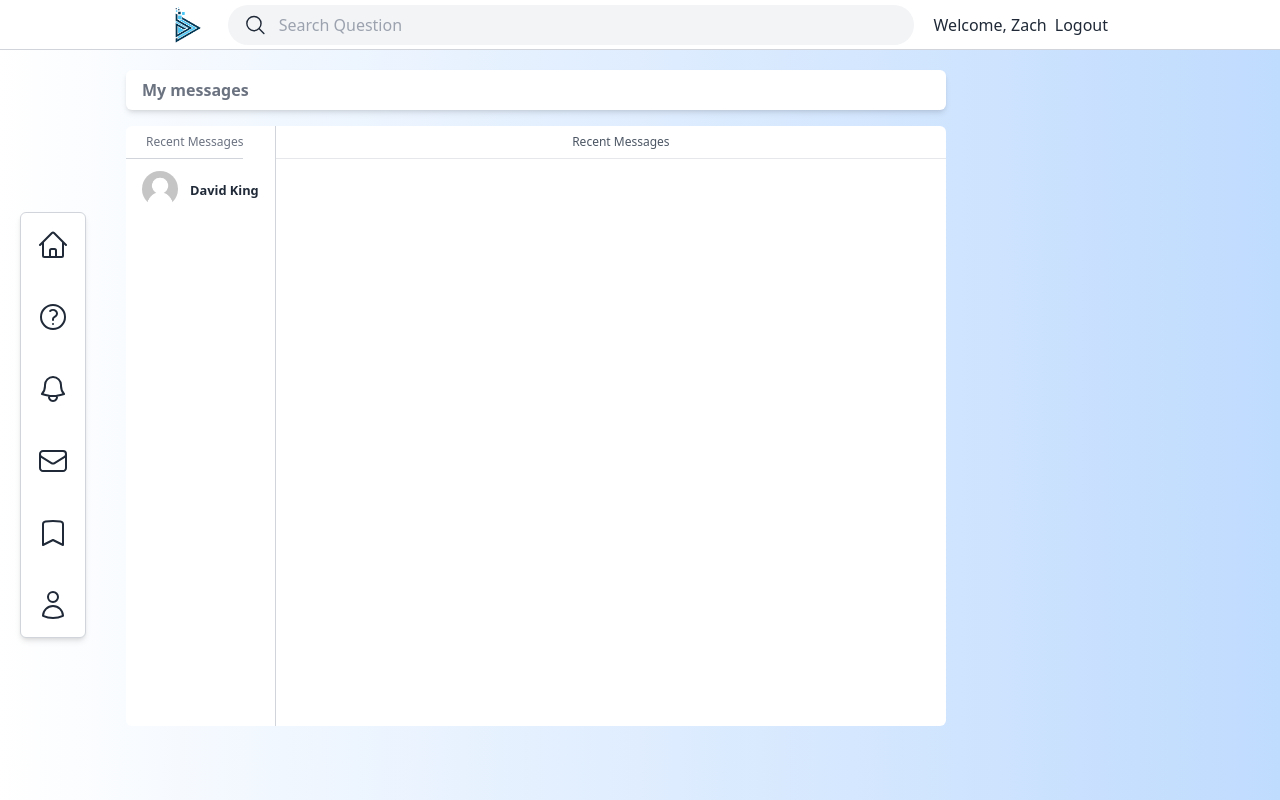
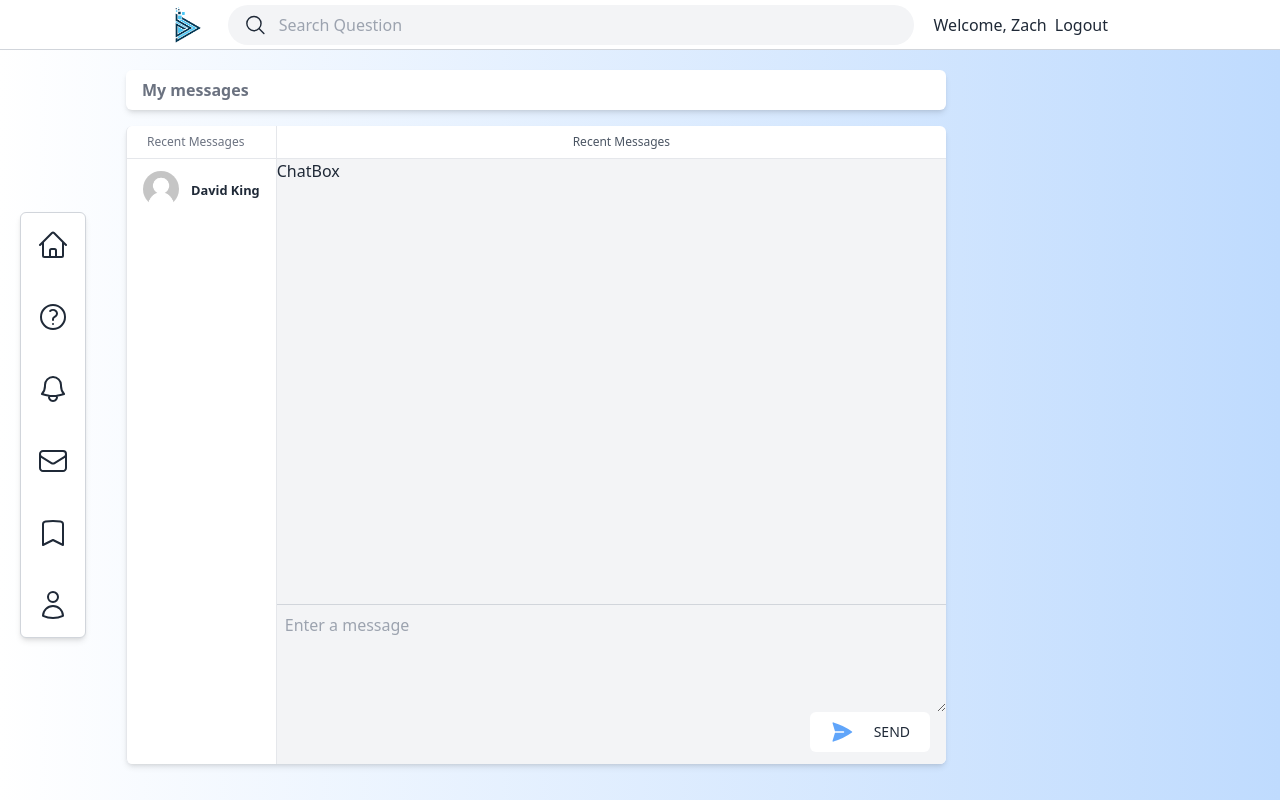
Before and after one commit to Zach-Xu/tech-town-client-v2, a Next.js app: page /messages in a window 1280 px wide. Built offline with nearby package versions, Linux system fonts and the light colour scheme.

Commit message:
add chatbox and send message box

```diff
--- a/components/messages/Chat.tsx
+++ b/components/messages/Chat.tsx
@@ -1,11 +1,20 @@
 import React from 'react'
+import { PaperAirplaneIcon } from '@heroicons/react/24/solid'
+import ChatBox from './ChatBox'
 
 type Props = {}
 
 const Chat = (props: Props) => {
     return (
-        <div className='bg-white flex-1  border-l border-gray-300'>
+        <div className='bg-white flex-1  border-l border-gray-200 flex flex-col'>
             <p className='text-xs pl-5 py-2 text-gray-600 border-b text-center'>Recent Messages</p>
+            <ChatBox />
+            <div className='h-[20vh] flex flex-col bg-gray-100 border-t border-gray-300'>
+                <textarea className="w-full focus:outline-none p-2 overflow-y-scroll bg-gray-100 flex-1 scrollbar-hide" placeholder="Enter a message"></textarea>
+                <div className='flex justify-end'>
+                    <button className='bg-white hover:bg-gray-50 flex py-2 px-5 text-xs md:text-sm space-x-5 mr-4 mb-3 rounded-md items-center'><PaperAirplaneIcon className='h-4 w-4 md:h-6 md:w-6 text-blue-400' /><span>SEND</span></button>
+                </div>
+            </div>
         </div>
     )
 }
--- /dev/null
+++ b/components/messages/ChatBox.tsx
@@ -0,0 +1,11 @@
+import React from 'react'
+
+type Props = {}
+
+const ChatBox = (props: Props) => {
+    return (
+        <div className='bg-gray-100 flex-1'>ChatBox</div>
+    )
+}
+
+export default ChatBox
--- a/components/messages/MessagesList.tsx
+++ b/components/messages/MessagesList.tsx
@@ -5,9 +5,9 @@ type Props = {}
 
 const MessagesList = (props: Props) => {
     return (
-        <div className='bg-white max-w-[200px] h-[75vh]'>
-            <p className='text-xs pl-5 py-2 text-gray-500 border-b hidden md:inline-block border-gray-300'>Recent Messages</p>
-            <div>
+        <div className='bg-white max-w-[200px]flex flex-col'>
+            <p className='text-xs pl-5 py-2 text-gray-500 border-b hidden md:inline-block border-gray-200 w-full'>Recent Messages</p>
+            <div className=''>
                 <div className='flex items-center px-4 py-3 space-x-3 hover:bg-gray-200 cursor-pointer'>
                     <Image src={'/default-user-image.png'} width={36} className='rounded-full' height={36} alt='user profile picture' />
                     <div className='hidden md:inline-block'>
--- a/pages/_app.tsx
+++ b/pages/_app.tsx
@@ -19,9 +19,9 @@ export default MyApp
 
 const Layout: React.FC<{ children: any }> = (props) => {
   return (
-    <div className='w-screen h-screen overflow-y-scroll bg-gradient-to-r from-white to-blue-200' >
+    <div className='w-screen h-screen overflow-y-scroll flex flex-col bg-gradient-to-r from-white to-blue-200' >
       <Header />
-      <section className='flex h-[cal(100vh-50px)] '>
+      <section className='flex flex-1 '>
         <Sidebar />
         <main className='flex-1'>
           {
--- a/pages/messages/index.tsx
+++ b/pages/messages/index.tsx
@@ -6,10 +6,10 @@ type Props = {}
 
 const Messages = (props: Props) => {
     return (
-        <div className='max-w-[900px] md:py-5 md:px-10 mt-2 md:mt-0 mx-2 md:mx-0'>
+        <div className='max-w-[900px] md:py-5 md:px-10 mt-2 md:mt-0 mx-2 md:mx-0 flex flex-col h-full'>
             <header className='bg-white font-semibold text-gray-500 py-2 px-4 rounded-md shadow-md text-center md:text-left'>My messages</header>
-            <section className='my-4'>
-                <div className='flex rounded-md overflow-hidden '>
+            <section className='my-4 border-l shadow-md rounded-md overflow-hidden flex-1 '>
+                <div className='flex h-full'>
                     <MessagesList />
                     <Chat />
                 </div>
--- a/pages/questions/[id].tsx
+++ b/pages/questions/[id].tsx
@@ -23,7 +23,7 @@ const QuestionDetail: NextPage = (props: Props, router) => {
 
     console.log(question)
     return (
-        <div className='max-w-[700px] p-4  md:py-5 md:px-10 bg-white md:ml-5 md:my-2 md:rounded-lg border-l border-gray-200 md:shadow-sm'>
+        <div className='max-w-[700px] p-4  md:py-5 md:px-10 bg-white md:ml-5 md:my-2 md:rounded-lg border-l border-gray-200  md:shadow-sm'>
             {
                 question &&
                 <Fragment>
```
